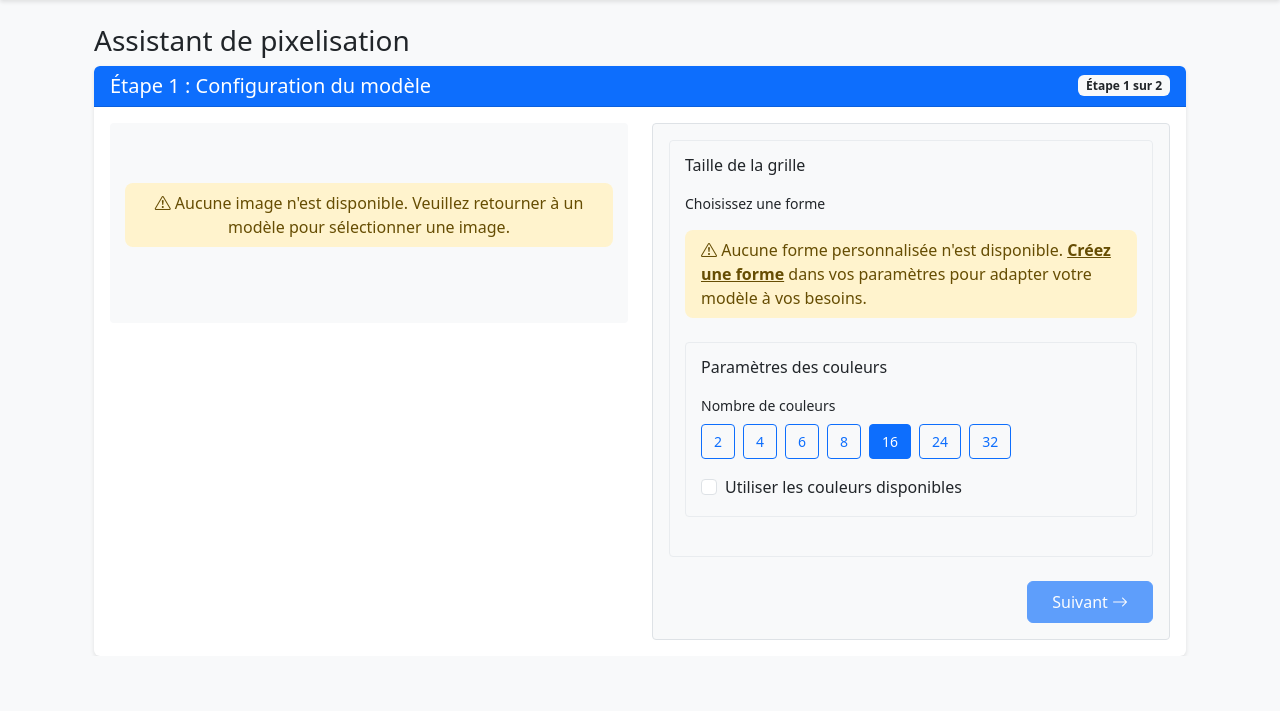
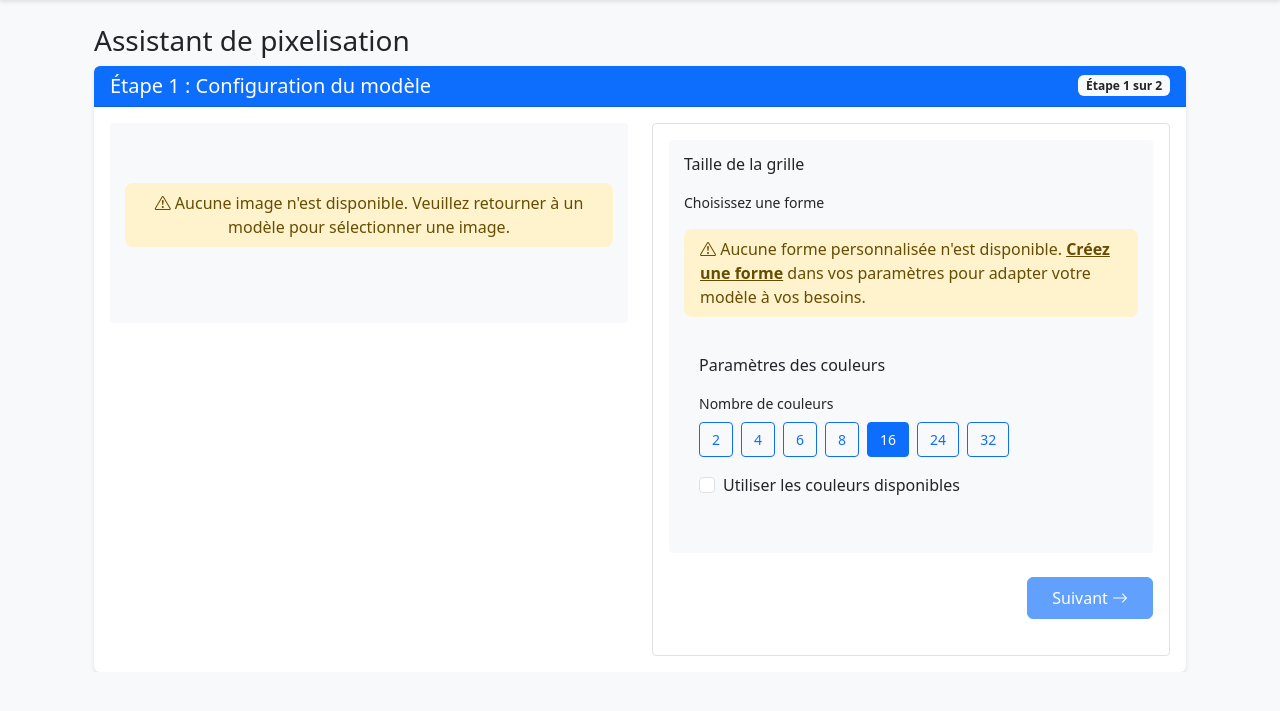
Before and after one commit to lbihin/buggel_perl, a Django app: page /pixelization-wizard/ in a window 1280 px wide. Shown: the part 56-767 px from the top of the page. Run offline with Django 5.2, Linux system fonts and the light colour scheme; the visitor is signed in with stand-in values (Sample User, id 1); data that the repository does not hold is empty.

Commit message:
modification du style de la page 1 du wizard

```diff
--- a/beadmodels/static/css/pixelization_wizard.css
+++ b/beadmodels/static/css/pixelization_wizard.css
@@ -236,7 +236,7 @@
 /* Styling for the configuration sections */
 .configuration-section {
     background-color: #f8f9fa;
-    border: 1px solid #e9ecef;
+    /* border: 1px solid #e9ecef; */
     border-radius: 4px;
     padding: 15px;
 }
@@ -247,7 +247,15 @@
 }
 
 .parameters-container {
-    background-color: #f8f9fa;
-    border: 1px solid #e9ecef;
+    /* background-color: #f8f9fa; */
+    /* border: 1px solid #e9ecef; */
     height: 100%;
+    margin-bottom: 20px;
+    /* Add margin to create space between container and button */
 }
+
+/* Style for the next button container */
+.next-button-container {
+    margin-top: 15px;
+    text-align: right;
+}
--- a/beadmodels/templates/beadmodels/pixelization/pixelization_wizard.html
+++ b/beadmodels/templates/beadmodels/pixelization/pixelization_wizard.html
@@ -147,6 +147,8 @@
                 </div>
               </div>
             </div>
+
+            <!-- Suppression de l'ancien bouton suivant qui était sous les deux colonnes -->
           </form>
         </div>
       </div>
```
